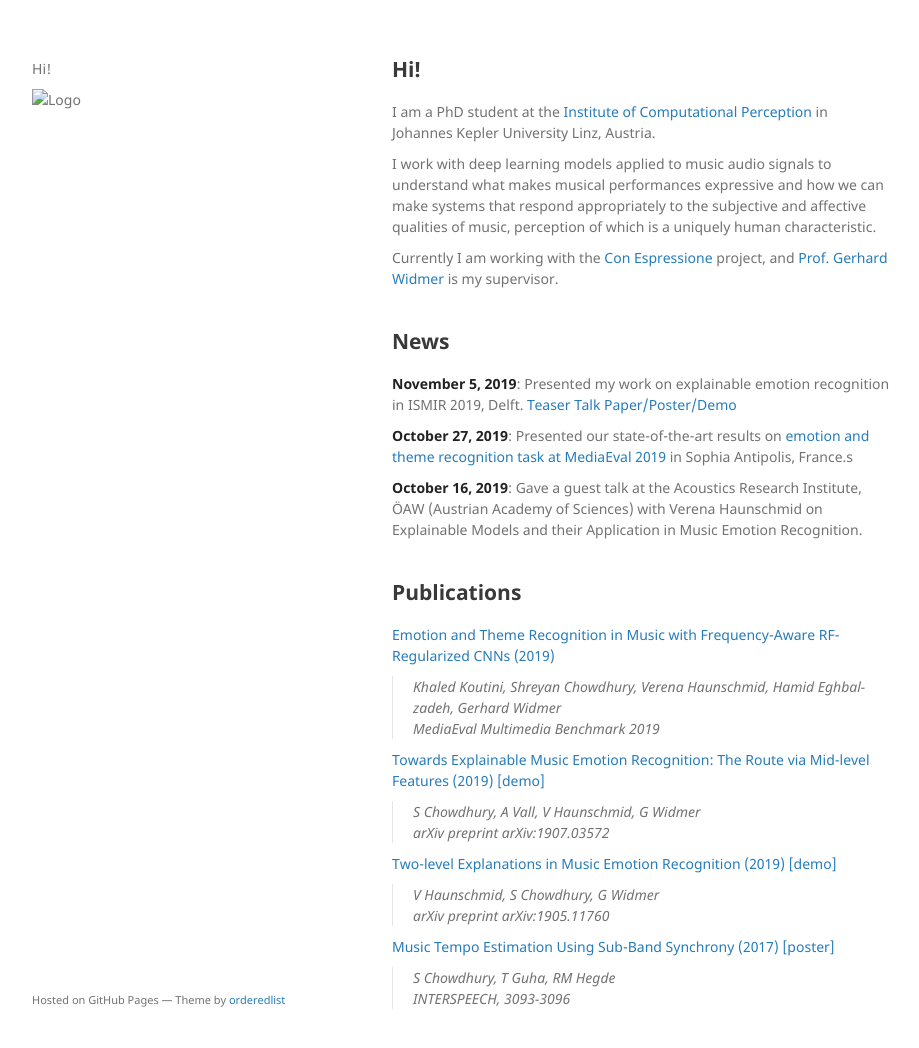
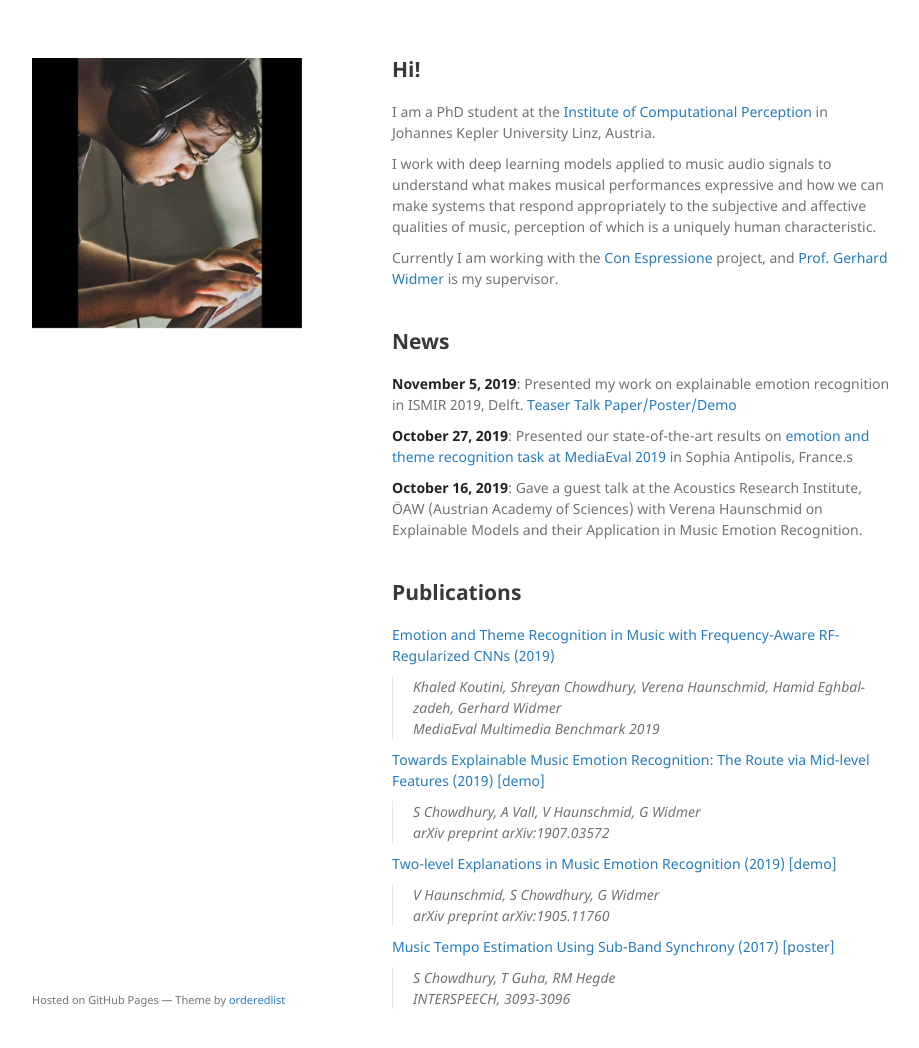
Before and after one commit to shreyanc/shreyanc.github.io, a Jekyll site: the page built from index.md, in a window 1280 px wide and 1069 px high. Shown: the top 1048 px of the window, without its empty margins (178-1097 px from the left). Built offline with Jekyll 4.4.1, drawn with Linux system fonts in a browser that asks for light colours; our own code applies the rules of GitHub Pages for plain Markdown files.

Commit message:
Update default.html

```diff
--- a/_layouts/default.html
+++ b/_layouts/default.html
@@ -24,8 +24,15 @@
   <body>
     <div class="wrapper">
       <header>
-	      <p>{{ page.title }}</p>
-	      <img src="{{page.logo | relative_url}}" alt="Logo" />
+	      {% unless page.title %}
+	      	<p>{{ site.title }}</p>
+	      {% endunless %}
+
+	      {% if page.logo %}
+	      	<img src="{{page.logo | relative_url}}" alt="Logo" />
+	      {% else %}
+	      	<img src="{{site.logo | relative_url}}" alt="Logo" />
+	      {% endif %}
       </header>
       <section>
 
```
